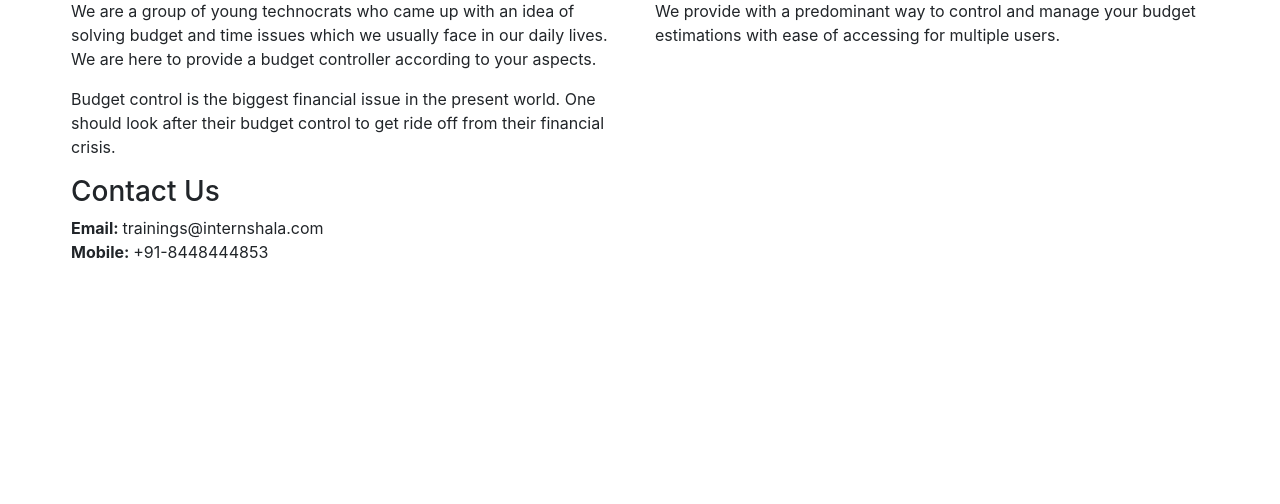
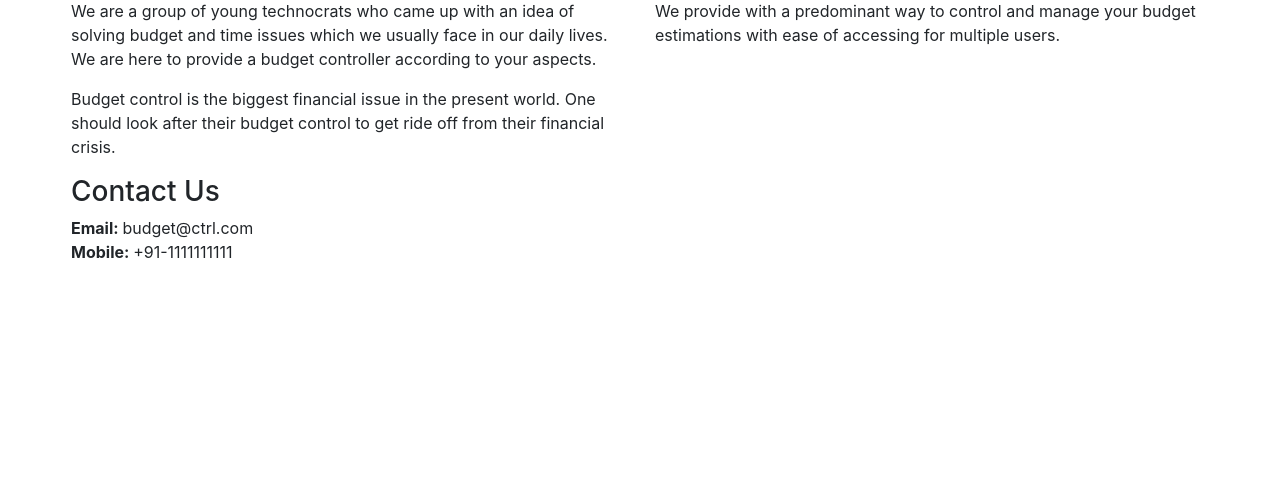
Before and after one commit to kks1111/CTRLProject, a PHP site: page /webproject/aboutus.php in a window 1280 px wide. Shown: the part 143-647 px from the top of the page. Run offline with PHP 8.4, Linux system fonts and the light colour scheme; some libraries are stand-ins or nearby versions.

Commit message:
Update aboutus.php

```diff
--- a/webproject/php/aboutus.php
+++ b/webproject/php/aboutus.php
@@ -28,8 +28,8 @@
 			<div class="row">
 				<div class="col-12">
 					<h3>Contact Us</h3>
-					<b>Email: </b>trainings@internshala.com<br>
-					<b>Mobile: </b>+91-8448444853
+					<b>Email: </b>budget@ctrl.com<br>
+					<b>Mobile: </b>+91-1111111111
 				</div>
 			</div>
 		</div>
```
